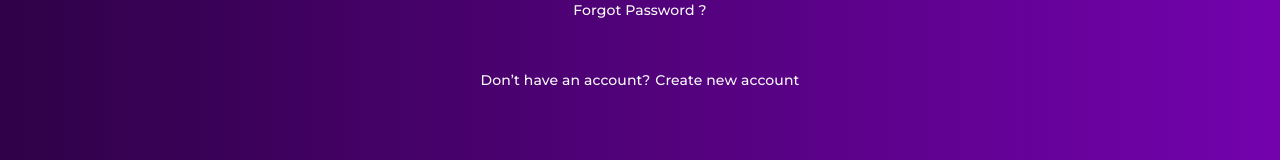
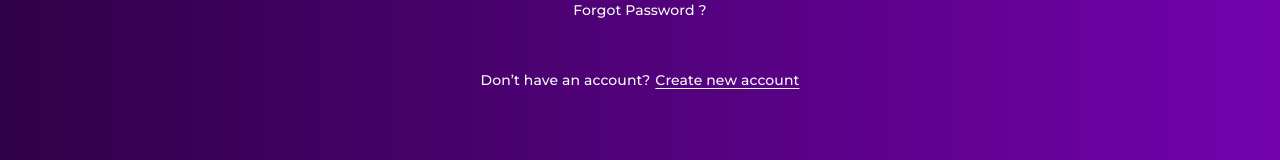
Before and after one commit to sirajularfin/buzz-chat-web, a React (Vite) app: page / in a window 1280 px wide. Shown: the part 600-760 px from the top of the page. Built offline with nearby package versions, Linux system fonts and the light colour scheme; a web font is replaced by a local one.

Commit message:
feat: update text link style

```diff
--- a/src/components/text/index.tsx
+++ b/src/components/text/index.tsx
@@ -22,9 +22,18 @@ const Text: React.FC<PropsWithChildren<IProps>> = ({ children, ...props }) => {
     ...props.styles,
   };
 
+  const underlinedLinkStyle: React.CSSProperties = {
+    cursor: 'pointer',
+    textDecoration: 'underline',
+    textUnderlineOffset: PixelScale.XS_3,
+  };
+
   return (
     <p
-      style={{ ...textStyle, ...(props.onClick ? { cursor: 'pointer' } : {}) }}
+      style={{
+        ...textStyle,
+        ...(props.onClick ? { ...underlinedLinkStyle } : {}),
+      }}
       onClick={props.onClick}
     >
       {children}
```
